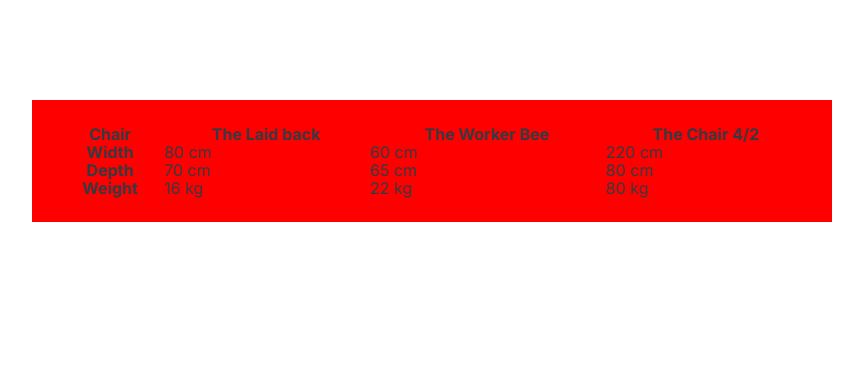
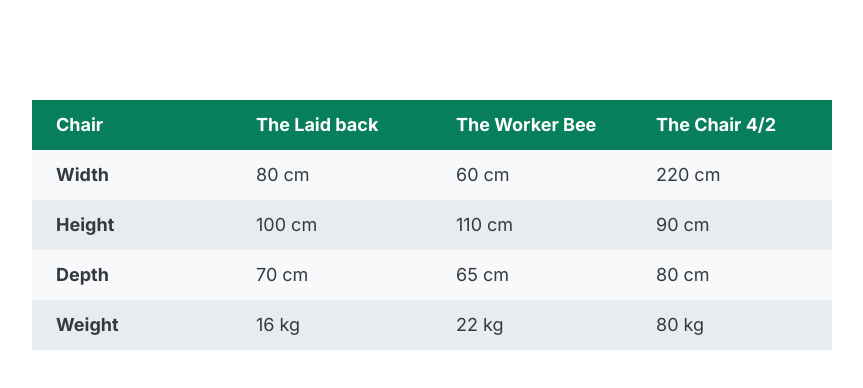
Before and after one commit to Matthew-Oduamafu/06-Components, a plain HTML site: page 03-table.html in a window 1280 px wide. Shown: the whole page, without its empty margins (208-1071 px from the left). Drawn offline with Linux system fonts and the light colour scheme.

Commit message:
table completed

```diff
--- a/03-table.html
+++ b/03-table.html
@@ -21,12 +21,35 @@
         font-family: "Inter", sans-serif;
         color: #343a40;
         line-height: 1;
+
+        display: flex;
+        justify-content: center;
       }
       table {
         width: 800px;
         margin: 100px auto;
-        background-color: red;
-        padding: 24px;
+        font-size: 18px;
+        /* border: 1px solid #343a40; */
+        border-collapse: collapse;
+
+        margin-top: 100px;
+      }
+      td,
+      th {
+        /* border: 1px solid #343a40; */
+        padding: 16px 24px;
+        text-align: left;
+      }
+      thead th {
+        background-color: #087f5b;
+        color: #fff;
+        width: 25%;
+      }
+      tbody tr:nth-child(odd) {
+        background-color: #f8f9fa;
+      }
+      tbody tr:nth-child(even) {
+        background-color: #e9ecef;
       }
     </style>
   </head>
@@ -48,6 +71,12 @@
           <td>220 cm</td>
         </tr>
         <tr>
+          <th>Height</th>
+          <td>100 cm</td>
+          <td>110 cm</td>
+          <td>90 cm</td>
+        </tr>
+        <tr>
           <th>Depth</th>
           <td>70 cm</td>
           <td>65 cm</td>
```
